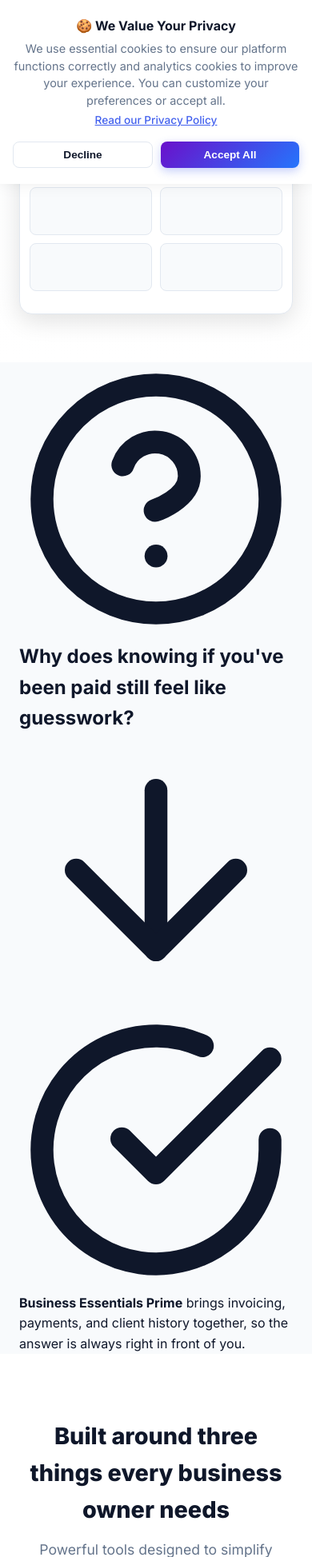
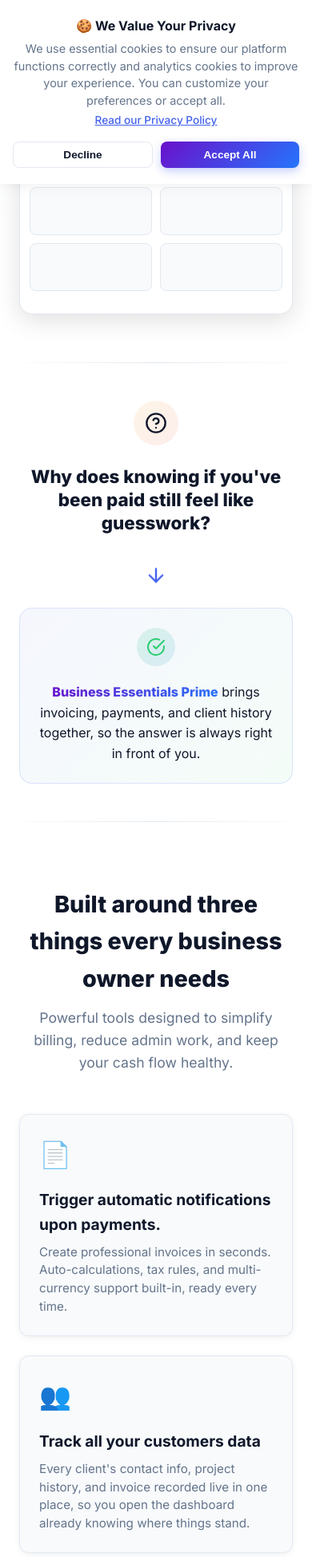
Before and after one commit to essentialbusiness6-wq/bussiness-essential, a Python web app: template templates/index.html in a window 390 px wide. Shown: the part 614-2561 px from the top of the page at 80% size. Run offline with Jinja, Linux system fonts and the light colour scheme; the template is opened without the code that fills it, so the values that code supplies are empty.

Commit message:
Add styles for problem/solution section

```diff
--- a/static/css/landing.css
+++ b/static/css/landing.css
@@ -571,3 +571,213 @@ rotate(
 );
 }
 }
+
+/* ================= PROBLEM/SOLUTION SECTION ================= */
+.problem-solution {
+    padding: 80px 0;
+    background: var(--bg-card);
+    position: relative;
+    overflow: hidden;
+}
+
+.dark .problem-solution {
+    background: rgba(30, 41, 59, 0.5);
+}
+
+.problem-solution::before {
+    content: '';
+    position: absolute;
+    top: 0;
+    left: 0;
+    right: 0;
+    height: 1px;
+    background: linear-gradient(90deg, transparent, var(--border-color), transparent);
+}
+
+.problem-solution::after {
+    content: '';
+    position: absolute;
+    bottom: 0;
+    left: 0;
+    right: 0;
+    height: 1px;
+    background: linear-gradient(90deg, transparent, var(--border-color), transparent);
+}
+
+.problem-solution-content {
+    max-width: 900px;
+    margin: 0 auto;
+    display: flex;
+    flex-direction: column;
+    gap: 40px;
+}
+
+/* Problem Question */
+.problem-question {
+    text-align: center;
+    animation: fadeInUp 0.6s ease;
+}
+
+.question-icon {
+    width: 64px;
+    height: 64px;
+    margin: 0 auto 24px;
+    background: linear-gradient(135deg, rgba(243, 156, 18, 0.1) 0%, rgba(231, 76, 60, 0.1) 100%);
+    border-radius: 50%;
+    display: flex;
+    align-items: center;
+    justify-content: center;
+    color: var(--warning);
+}
+
+.dark .question-icon {
+    background: linear-gradient(135deg, rgba(251, 191, 36, 0.15) 0%, rgba(248, 113, 113, 0.15) 100%);
+}
+
+.question-icon svg {
+    width: 32px;
+    height: 32px;
+}
+
+.problem-question h2 {
+    font-size: 2rem;
+    font-weight: 800;
+    color: var(--dark);
+    line-height: 1.3;
+    margin: 0;
+}
+
+/* Solution Arrow */
+.solution-arrow {
+    display: flex;
+    justify-content: center;
+    animation: bounceDown 2s ease-in-out infinite;
+}
+
+.solution-arrow svg {
+    width: 32px;
+    height: 32px;
+    color: var(--primary);
+}
+
+@keyframes bounceDown {
+    0%, 100% {
+        transform: translateY(0);
+    }
+    50% {
+        transform: translateY(8px);
+    }
+}
+
+/* Solution Answer */
+.solution-answer {
+    text-align: center;
+    padding: 32px;
+    background: linear-gradient(135deg, rgba(67, 97, 238, 0.05) 0%, rgba(46, 204, 113, 0.05) 100%);
+    border: 1px solid rgba(67, 97, 238, 0.15);
+    border-radius: var(--radius-lg);
+    animation: fadeInUp 0.6s ease 0.2s backwards;
+}
+
+.dark .solution-answer {
+    background: linear-gradient(135deg, rgba(96, 165, 250, 0.08) 0%, rgba(52, 211, 153, 0.08) 100%);
+    border-color: rgba(96, 165, 250, 0.2);
+}
+
+.answer-icon {
+    width: 56px;
+    height: 56px;
+    margin: 0 auto 20px;
+    background: linear-gradient(135deg, rgba(46, 204, 113, 0.15) 0%, rgba(52, 152, 219, 0.15) 100%);
+    border-radius: 50%;
+    display: flex;
+    align-items: center;
+    justify-content: center;
+    color: var(--success);
+}
+
+.dark .answer-icon {
+    background: linear-gradient(135deg, rgba(52, 211, 153, 0.2) 0%, rgba(56, 189, 248, 0.2) 100%);
+}
+
+.answer-icon svg {
+    width: 28px;
+    height: 28px;
+}
+
+.solution-answer p {
+    font-size: 1.25rem;
+    color: var(--dark);
+    line-height: 1.6;
+    margin: 0;
+}
+
+.solution-answer strong {
+    background: var(--gradient-bg);
+    -webkit-background-clip: text;
+    background-clip: text;
+    color: transparent;
+    font-weight: 800;
+}
+
+/* Responsive */
+@media (max-width: 768px) {
+    .problem-solution {
+        padding: 60px 0;
+    }
+
+    .problem-solution-content {
+        gap: 32px;
+    }
+
+    .question-icon {
+        width: 56px;
+        height: 56px;
+    }
+
+    .question-icon svg {
+        width: 28px;
+        height: 28px;
+    }
+
+    .problem-question h2 {
+        font-size: 1.6rem;
+    }
+
+    .solution-arrow svg {
+        width: 28px;
+        height: 28px;
+    }
+
+    .answer-icon {
+        width: 48px;
+        height: 48px;
+    }
+
+    .answer-icon svg {
+        width: 24px;
+        height: 24px;
+    }
+
+    .solution-answer {
+        padding: 24px 20px;
+    }
+
+    .solution-answer p {
+        font-size: 1.1rem;
+    }
+}
+
+@media (max-width: 480px) {
+    .problem-solution {
+        padding: 48px 0;
+    }
+
+    .problem-question h2 {
+        font-size: 1.4rem;
+    }
+
+    .solution-answer p {
+        font-size: 1rem;
+    }
+}
```
